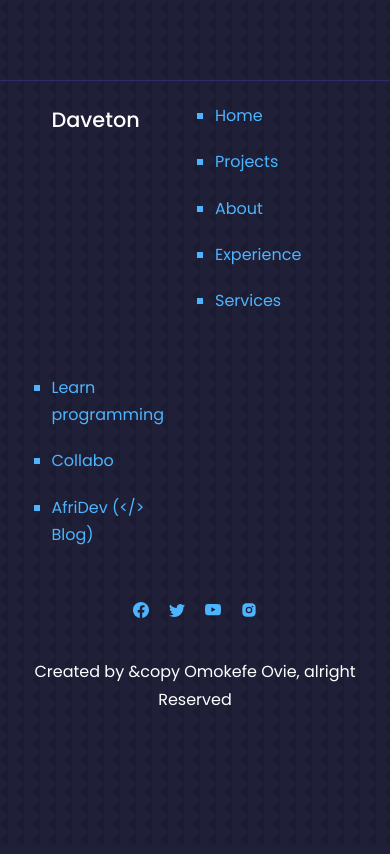
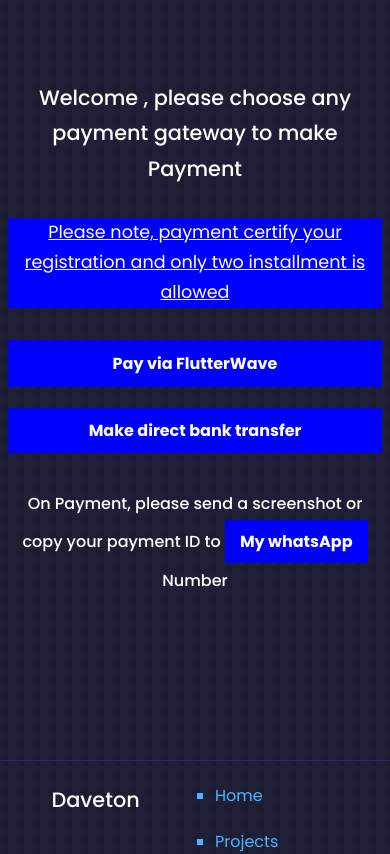
Before and after one commit to ovie-daveth/MyPortfolio, a React (Create React App) app: page /payment in a window 390 px wide. Shown: the top 854 px of the page. Built offline with nearby package versions, Linux system fonts and the light colour scheme.

Commit message:
Checkout options

```diff
--- a/src/App.js
+++ b/src/App.js
@@ -7,9 +7,12 @@ import 'react-toastify/dist/ReactToastify.css';
 import { Route, Routes } from 'react-router-dom'
 import { useLocation } from 'react-router-dom';
 import Register from './pages/register/Register';
+import Payment from './pages/payment/Payment';
+import { useState } from 'react';
 
 function App() {
   const location = useLocation()
+  const [name, setName] = useState('')
   return (
     <>
     <ToastContainer
@@ -26,7 +29,8 @@ function App() {
     <Routes>
       <Route path="/" element={<Home />} />
       <Route path='/courses' element={<Courses />} />
-      <Route path='/register' element={<Register />} />
+      <Route path='/register' element={<Register name={name} setName={setName} />} />
+      <Route path='/payment' element={<Payment name={name} />} />
     </Routes>
     <Footer />
     </>
--- /dev/null
+++ b/src/pages/payment/Payment.jsx
@@ -0,0 +1,29 @@
+import React from 'react'
+import './pay.scss'
+
+const Payment = ({name}) => {
+  const showAccount = () => {
+    const account = document.getElementById('acc');
+    account.classList.toggle('show');
+  }
+  return (
+    <div className='payment'>
+        <h3>Welcome {name}, please choose any payment gateway to make Payment</h3>
+        <p>Please note, payment certify your registration and only two installment is allowed</p>
+        <div className="pay">
+        <a href="https://flutterwave.com/pay/davetonacademy" target='_blank' rel="noreferrer">Pay via FlutterWave</a>
+        <button onClick={showAccount}>Make direct bank transfer</button>
+        <div className='account' id="acc">
+          <h2>Account Name: <span>Omokefe Ovie David</span></h2>
+          <h2>Account Number: <span>3101808616</span></h2>
+          <h2>Bank: <span>First Bank</span></h2>
+        </div>
+        </div>
+        <div className="instruct">
+            <h2>On Payment, please send a screenshot or copy your payment ID to <a href="https://wa.me/+2348149485675" target='_blank' rel="noreferrer">My whatsApp</a> Number</h2>
+        </div>
+    </div>
+  )
+}
+
+export default Payment
--- /dev/null
+++ b/src/pages/payment/pay.scss
@@ -0,0 +1,87 @@
+.payment{
+    text-align: center;
+    padding: 5rem 2rem;
+    h3{
+        font-size: 2rem;
+    }
+    p{
+        background-color: blue;
+        font-size: 1.5rem;
+        margin: 2rem 0;
+        color: white;
+        text-decoration: underline;
+    }
+    .pay{
+        display: flex;
+        flex-direction: column;
+        gap: 1.3rem;
+        width: 30%;
+        justify-content: center;
+        align-items: center;
+        text-align: center;
+        margin: 0 auto;
+    }
+    a, button{
+        background-color: blue;
+        color: white;
+        font-size: 1rem;
+        font-weight: bold;
+        padding: 10px 15px;
+        &:hover{
+            background-color: rgb(47, 47, 238);
+        }
+    }
+    .account{
+        flex-direction: column;
+
+        gap: 0;
+
+        display: none;
+        transition: display .5s ease-in-out;
+        h2{
+            margin-bottom: -1rem;
+            margin-top: 0;
+
+        }
+    }
+    .show{
+        display: flex;
+    }
+    h2{
+        margin-top: 2rem;
+    }
+}
+@media screen and (max-width: 968px) {
+    .payment{
+        .pay{
+
+            display: flex;
+            flex-direction: column;
+            gap: 1.3rem;
+            width: 50%;
+            justify-content: center;
+            align-items: unset;
+            text-align: unset;
+            margin: 0 auto;
+        }
+    }
+}
+@media screen and (max-width: 768px) {
+    .payment{
+        padding: 5rem .5rem;
+        h3{
+            font-size: 1.3rem;
+        }
+        .pay{
+            width: 100%;
+        }
+        p{
+            font-size: 1.1rem;
+            margin-bottom: 2rem;
+        }
+        h2{
+           font-size: 16px;
+           line-height: 2.4;
+        }
+    }
+}
--- a/src/pages/register/Register.jsx
+++ b/src/pages/register/Register.jsx
@@ -2,10 +2,9 @@ import React, {useState} from 'react'
 import './register.scss'
 import { toast } from 'react-toastify'
 import { useNavigate } from 'react-router-dom'
-const Register = () => {
+const Register = ({name, setName}) => {
     const nav = useNavigate();
 
-    const [name, setName] = useState('')
     const [email, setEmail] = useState('')
     const [phone, setPhone] = useState('')
     const [residence, setResidence] = useState('')
@@ -30,6 +29,10 @@ const Register = () => {
             willingToLearn,
           });
 
+          if(name.length <= 2 || email.length <= 2 || phone.length <= 2 || residence.length <= 2){
+
+            toast.error("Please fill in all fields")
+         } else{
             var myHeaders = new Headers();
             myHeaders.append("Content-Type", "application/json");
             var requestOptions = {
@@ -46,6 +49,8 @@ const Register = () => {
 
             toast.success("Form submitted")
             nav("/payment")
+         }
+
     }
 
   return (
```
Lines whose indentation alone changed are shown as unchanged.
